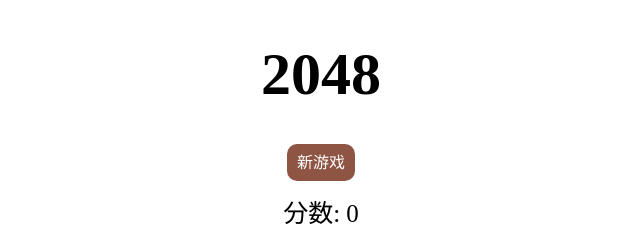
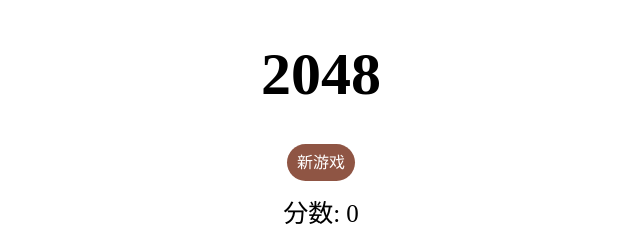
Before and after one commit to lwxsanshui/2048, a plain HTML site: page 2048/index.html in a window 1280 px wide. Shown: the top 240 px of the page, 319-959 px from the left. Drawn offline with Linux system fonts and the light colour scheme.

Commit message:
Update base.css

```diff
--- a/2048/style/base.css
+++ b/2048/style/base.css
@@ -13,7 +13,7 @@ header #newGameButton {
     padding: 10px;
     background: #8f5544;
     color: white;
-    border-radius: 10px;
+    border-radius: 30px;
     text-decoration: none;
 }
 header #newGameButton:hover {
```
